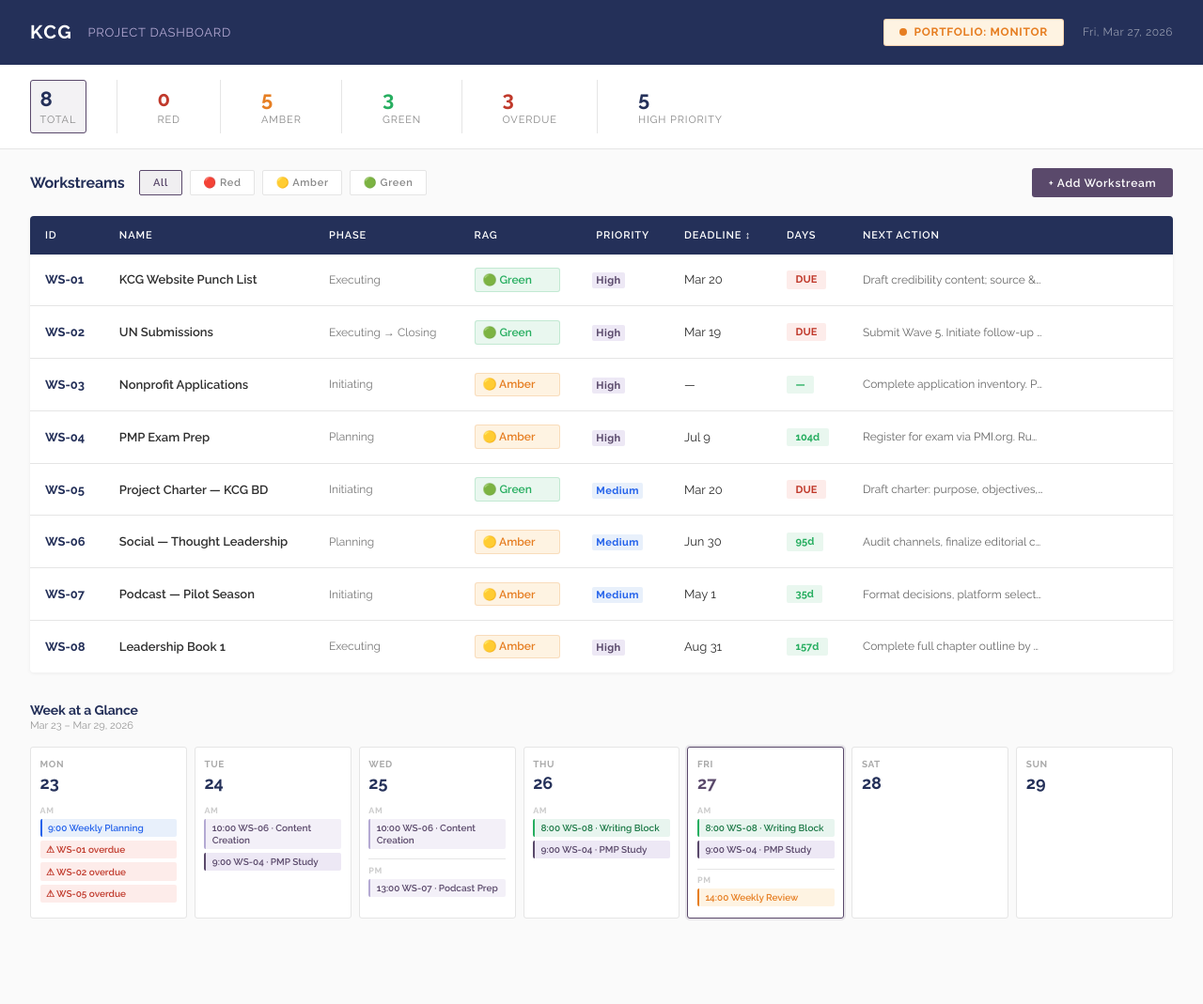
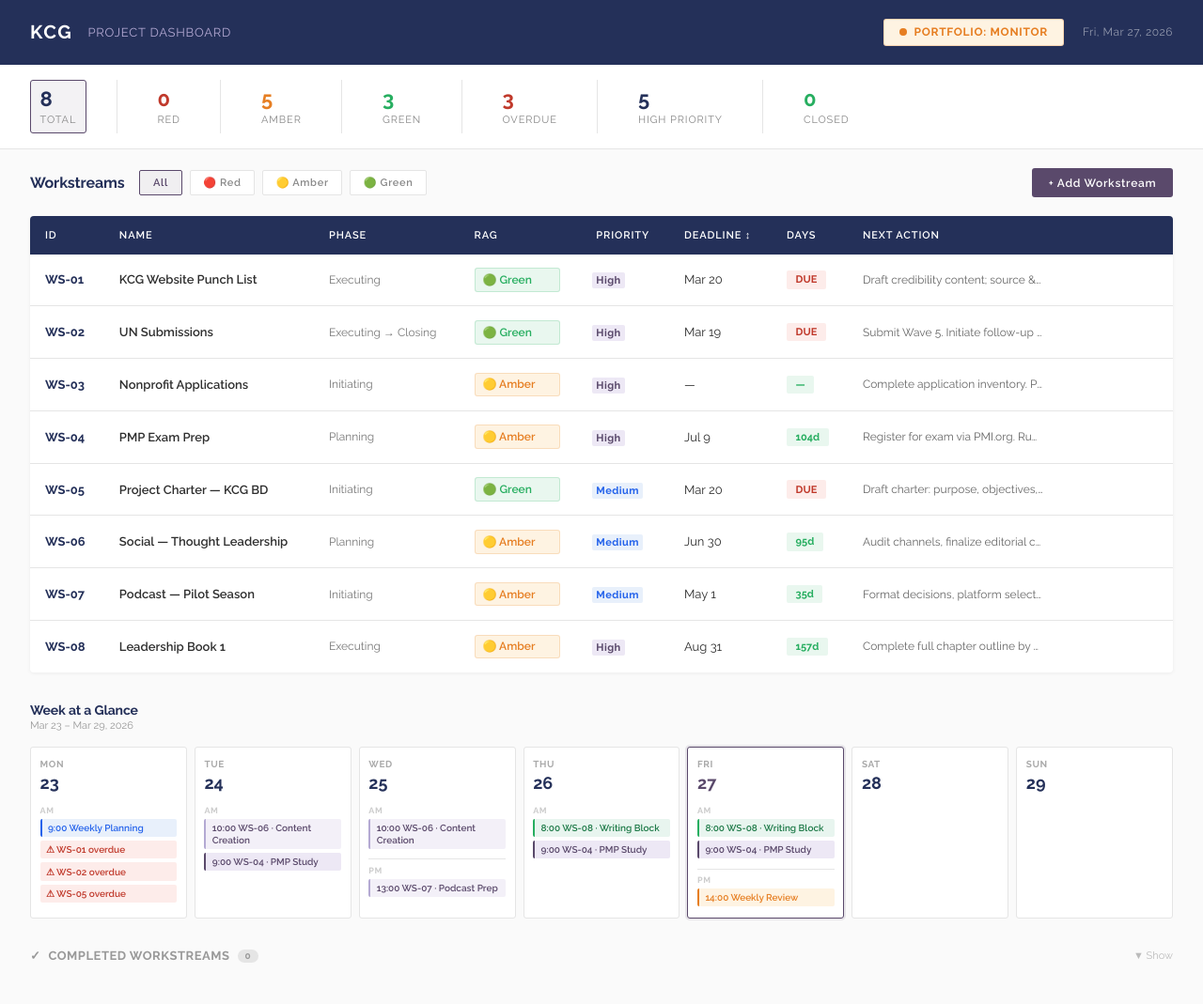
Before and after one commit to jesskovach/kovachconsultants, a Jekyll site: the page tools/kcg_weekly_dashboard.html, which Jekyll copies as it is, in a window 1280 px wide. Shown: the whole page at 94% size. Built offline with Jekyll 4.4.1, drawn with Linux system fonts in a browser that asks for light colours; before the commit the page ends 1010 px from its top, so only the background shows below that; part of the change alters nothing that is shown.

Commit message:
Closed state, archive section, PDF export

```diff
--- a/tools/kcg_weekly_dashboard.html
+++ b/tools/kcg_weekly_dashboard.html
@@ -97,7 +97,34 @@
   .days-soon{background:var(--amber-bg);color:var(--amber);}
   .days-due{background:var(--red-bg);color:var(--red);}
 
-  /* ROW ACTIONS — delete separated visually */
+  /* CLOSED / COMPLETED STATE */
+  tbody tr.ws-closed{opacity:0.55;}
+  tbody tr.ws-closed td{text-decoration:none;}
+  tbody tr.ws-closed .ws-name{color:#999;}
+  tbody tr.ws-closed td.bold{color:#999;}
+  .closed-badge{display:inline-flex;align-items:center;gap:0.3rem;padding:0.15rem 0.5rem;background:#E9F7EF;color:#27AE60;border-radius:2px;font-size:10px;font-weight:700;letter-spacing:0.04em;}
+
+  /* ARCHIVE SECTION */
+  .archive-section{padding:0 2rem 2rem;}
+  .archive-header{display:flex;align-items:center;justify-content:space-between;margin-bottom:0.75rem;cursor:pointer;user-select:none;}
+  .archive-title{font-size:13px;font-weight:700;color:#999;letter-spacing:0.04em;text-transform:uppercase;display:flex;align-items:center;gap:0.5rem;}
+  .archive-toggle{font-size:11px;color:#bbb;}
+  .archive-table{width:100%;border-collapse:collapse;background:#fff;border-radius:4px;overflow:hidden;box-shadow:0 1px 4px rgba(0,0,0,0.04);}
+  .archive-table th{background:#f5f5f5;color:#aaa;font-size:10px;font-weight:700;letter-spacing:0.08em;text-transform:uppercase;padding:0.65rem 1rem;text-align:left;}
+  .archive-table td{padding:0.7rem 1rem;font-size:12px;color:#aaa;border-bottom:1px solid #f0f0f0;}
+  .archive-table tr:last-child td{border-bottom:none;}
+  .archive-empty{font-size:12px;color:#ccc;padding:1.5rem 0;text-align:center;}
+  .archive-actions{display:flex;gap:0.5rem;margin-top:0.75rem;}
+
+  /* PDF EXPORT */
+  @media print{
+    .header{-webkit-print-color-adjust:exact;print-color-adjust:exact;}
+    .kpi-bar{-webkit-print-color-adjust:exact;print-color-adjust:exact;}
+    .toolbar,.row-actions,.btn-primary,.archive-actions,.filter-group button{display:none!important;}
+    .week-section{page-break-before:always;}
+    .archive-section{page-break-before:always;}
+    body{background:#fff!important;}
+  }
   .row-actions{display:flex;gap:0.4rem;opacity:0;transition:opacity 0.15s;align-items:center;}
   tbody tr:hover .row-actions{opacity:1;}
   .row-btn{width:26px;height:26px;border-radius:2px;border:1px solid var(--gray);background:#fff;cursor:pointer;display:flex;align-items:center;justify-content:center;font-size:13px;transition:all 0.15s;}
@@ -275,6 +302,37 @@
   </div>
   <div class="week-grid" id="weekGrid"></div>
 </div>
+
+<!-- ARCHIVE -->
+<div class="archive-section" id="archiveSection">
+  <div class="archive-header" onclick="toggleArchive()">
+    <div class="archive-title">
+      <span>✓</span>
+      <span>Completed Workstreams</span>
+      <span id="archiveCount" style="background:#e5e5e5;color:#999;padding:0.1rem 0.5rem;border-radius:10px;font-size:10px;">0</span>
+    </div>
+    <span class="archive-toggle" id="archiveToggleIcon">▼ Show</span>
+  </div>
+  <div id="archiveBody" style="display:none;">
+    <table class="archive-table">
+      <thead>
+        <tr>
+          <th>ID</th>
+          <th>Name</th>
+          <th>Closed</th>
+          <th>Priority</th>
+          <th>Notes</th>
+          <th></th>
+        </tr>
+      </thead>
+      <tbody id="archiveTableBody"></tbody>
+    </table>
+    <div class="archive-actions">
+      <button class="btn btn-ghost btn-sm" onclick="exportPDF()">⬇ Export PDF</button>
+    </div>
+  </div>
+</div>
+
 <div class="modal-overlay" id="modalOverlay" style="display:none;" onclick="if(event.target===this)closeModal()">
   <div class="modal">
     <div class="modal-title" id="modalTitle">Add Workstream</div>
@@ -523,6 +581,7 @@ function renderKPI() {
     { val:'GREEN',   n: green, label:'Green',          cls:'green' },
     { val:'OVERDUE', n: due,   label:'Overdue',        cls: due > 0 ? 'warn' : '' },
     { val:'HIGH',    n: high,  label:'High Priority',  cls:'' },
+    { val:'CLOSED',  n: data.workstreams.filter(w => w.phase === 'Closed').length, label:'Closed', cls:'green' },
   ];
 
   items.forEach((item, i) => {
@@ -543,10 +602,11 @@ function renderKPI() {
 
 // ─── TABLE ────────────────────────────────────────────────────────────────────
 function filteredWS() {
-  if (activeFilter === 'ALL') return data.workstreams;
-  if (activeFilter === 'OVERDUE') return data.workstreams.filter(w => { const d = daysUntil(w.deadline); return d !== null && d < 0; });
-  if (activeFilter === 'HIGH') return data.workstreams.filter(w => w.priority === 'High');
-  return data.workstreams.filter(w => w.rag === activeFilter);
+  if (activeFilter === 'ALL') return data.workstreams.filter(w => w.phase !== 'Closed');
+  if (activeFilter === 'CLOSED') return data.workstreams.filter(w => w.phase === 'Closed');
+  if (activeFilter === 'OVERDUE') return data.workstreams.filter(w => { const d = daysUntil(w.deadline); return d !== null && d < 0 && w.phase !== 'Closed'; });
+  if (activeFilter === 'HIGH') return data.workstreams.filter(w => w.priority === 'High' && w.phase !== 'Closed');
+  return data.workstreams.filter(w => w.rag === activeFilter && w.phase !== 'Closed');
 }
 
 // ─── WEEK AT A GLANCE ────────────────────────────────────────────────────────
@@ -657,6 +717,7 @@ function renderWeek() {
 function render() {
   renderKPI();
   renderWeek();
+  renderArchive();
   const ws = filteredWS();
   const tbody = document.getElementById('wsBody');
   const empty = document.getElementById('emptyState');
@@ -676,6 +737,7 @@ function render() {
 
     const tr = document.createElement('tr');
     tr.setAttribute('data-wsid', w.id);
+    if (w.phase === 'Closed') tr.classList.add('ws-closed');
 
     // ── Inline edit helper ──────────────────────────────────────────
     function flashSaved(td) {
@@ -777,9 +839,7 @@ function render() {
         const save = () => {
           if (saved) return;
           saved = true;
-          const ws2 = getWS(w.id);
-          if (ws2) { ws2.phase = sel.value; saveData(); }
-          render();
+          onPhaseChange(w.id, sel.value);
         };
         sel.addEventListener('change', save);
         sel.addEventListener('blur', save);
@@ -1194,7 +1254,100 @@ function buildExpandContent(w) {
   return wrapper;
 }
 
-// ─── ACTIONS ─────────────────────────────────────────────────────────────────
+// ─── ARCHIVE ─────────────────────────────────────────────────────────────────
+let archiveOpen = false;
+
+function toggleArchive() {
+  archiveOpen = !archiveOpen;
+  document.getElementById('archiveBody').style.display = archiveOpen ? 'block' : 'none';
+  document.getElementById('archiveToggleIcon').textContent = archiveOpen ? '▲ Hide' : '▼ Show';
+}
+
+function renderArchive() {
+  const closed = data.workstreams.filter(w => w.phase === 'Closed');
+  const countEl = document.getElementById('archiveCount');
+  if (countEl) countEl.textContent = closed.length;
+
+  const tbody = document.getElementById('archiveTableBody');
+  if (!tbody) return;
+  while (tbody.firstChild) tbody.removeChild(tbody.firstChild);
+
+  if (closed.length === 0) {
+    const tr = document.createElement('tr');
+    const td = document.createElement('td');
+    td.colSpan = 6;
+    td.className = 'archive-empty';
+    td.textContent = 'No completed workstreams yet.';
+    tr.appendChild(td);
+    tbody.appendChild(tr);
+    return;
+  }
+
+  closed.forEach(w => {
+    const tr = document.createElement('tr');
+
+    const tdId = document.createElement('td');
+    tdId.style.fontWeight = '700';
+    tdId.textContent = w.id;
+
+    const tdName = document.createElement('td');
+    tdName.textContent = w.name;
+
+    const tdClosed = document.createElement('td');
+    tdClosed.textContent = w.closedDate || '—';
+
+    const tdPriority = document.createElement('td');
+    tdPriority.textContent = w.priority;
+
+    const tdNotes = document.createElement('td');
+    tdNotes.style.cssText = 'max-width:200px;overflow:hidden;text-overflow:ellipsis;white-space:nowrap;';
+    tdNotes.textContent = w.notes || '—';
+    tdNotes.title = w.notes || '';
+
+    const tdActions = document.createElement('td');
+    const reopenBtn = document.createElement('button');
+    reopenBtn.className = 'btn btn-ghost btn-sm';
+    reopenBtn.textContent = 'Reopen';
+    reopenBtn.addEventListener('click', () => {
+      w.phase = 'Executing';
+      w.closedDate = null;
+      saveData();
+      render();
+    });
+    tdActions.appendChild(reopenBtn);
+
+    tr.appendChild(tdId);
+    tr.appendChild(tdName);
+    tr.appendChild(tdClosed);
+    tr.appendChild(tdPriority);
+    tr.appendChild(tdNotes);
+    tr.appendChild(tdActions);
+    tbody.appendChild(tr);
+  });
+}
+
+function exportPDF() {
+  // Open archive before printing so it's visible
+  archiveOpen = true;
+  document.getElementById('archiveBody').style.display = 'block';
+  document.getElementById('archiveToggleIcon').textContent = '▲ Hide';
+  setTimeout(() => window.print(), 150);
+}
+
+// Hook: when phase changes to Closed, stamp the date and auto-RAG to GREEN
+function onPhaseChange(wsId, newPhase) {
+  const ws = getWS(wsId);
+  if (!ws) return;
+  ws.phase = newPhase;
+  if (newPhase === 'Closed') {
+    ws.rag = 'GREEN';
+    ws.closedDate = new Date().toLocaleDateString('en-US', {month:'short', day:'numeric', year:'numeric'});
+  } else {
+    ws.closedDate = null;
+  }
+  saveData();
+  render();
+}
 function toggleExpand(id) {
   if (expandedRows.has(id)) expandedRows.delete(id);
   else expandedRows.add(id);
```
